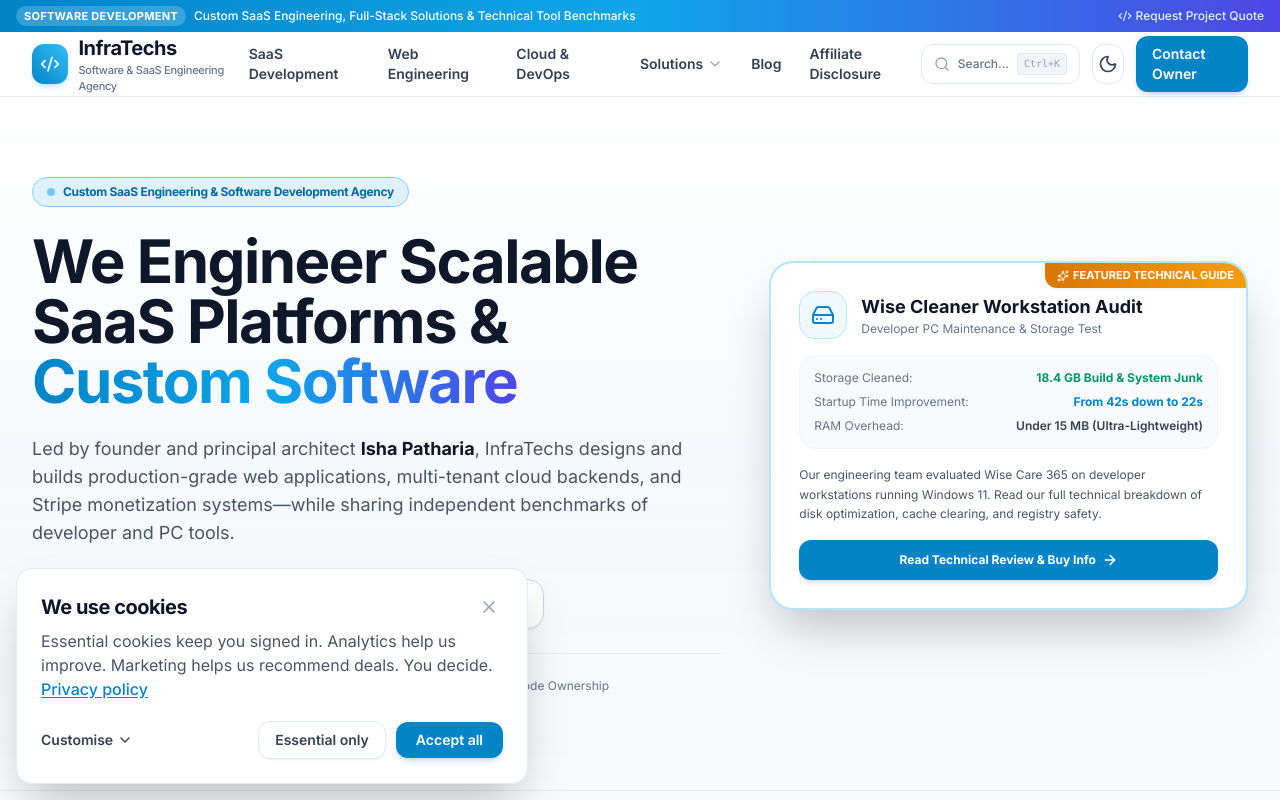
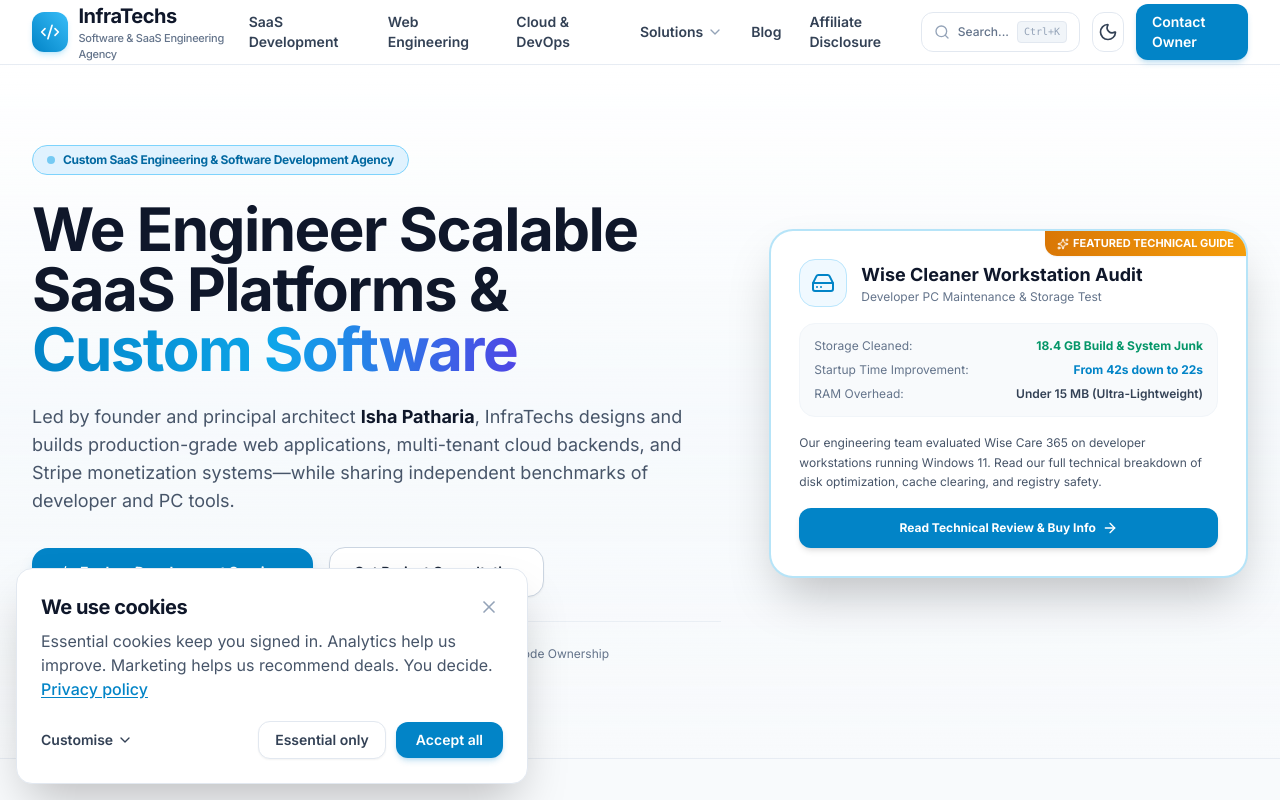
Before and after one commit to isha5904/infratechs, a React (Vite) app: page / in a window 1280 px wide. Shown: the top 800 px of the page. Built offline with nearby package versions, Linux system fonts and the light colour scheme.

Commit message:
Remove top blue announcement banner from header

```diff
--- a/src/components/Header.jsx
+++ b/src/components/Header.jsx
@@ -53,24 +53,6 @@ export default function Header() {
 
   return (
     <header className="sticky top-0 z-40 w-full backdrop-blur-md bg-white/95 dark:bg-slate-950/95 border-b border-slate-200/80 dark:border-slate-800/80 transition-colors">
-      {/* Top Banner */}
-      <div className="bg-gradient-to-r from-sky-600 via-sky-500 to-indigo-600 text-white text-xs py-1.5 px-4 font-medium">
-        <div className="max-w-7xl mx-auto flex items-center justify-between">
-          <div className="flex items-center gap-2 overflow-hidden text-ellipsis whitespace-nowrap">
-            <span className="bg-white/20 text-white px-2 py-0.5 rounded-full text-[11px] font-bold tracking-wide">
-              SOFTWARE DEVELOPMENT
-            </span>
-            <span>
-              Custom SaaS Engineering, Full-Stack Solutions & Technical Tool Benchmarks
-            </span>
-          </div>
-          <div className="hidden sm:flex items-center gap-4 text-sky-100 text-xs">
-            <Link to="/contact" className="hover:text-white transition-colors flex items-center gap-1">
-              <Code2 className="w-3.5 h-3.5" /> Request Project Quote
-            </Link>
-          </div>
-        </div>
-      </div>
 
       {/* Main Navigation Bar */}
       <div className="max-w-7xl mx-auto px-4 sm:px-6 lg:px-8">
```
